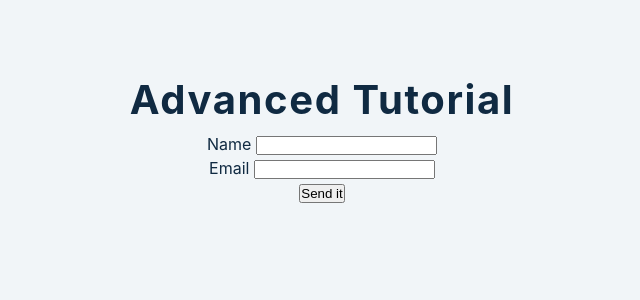
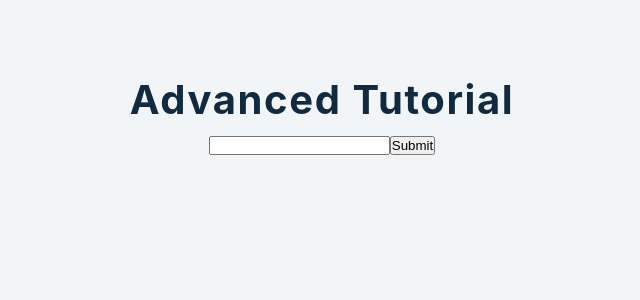
Before and after one commit to nihat-js/tutorial-2022-react, a React (Create React App) app: page / in a window 1280 px wide. Shown: the top 300 px of the page, without its empty margins (318-958 px from the left). Built offline with nearby package versions, Linux system fonts and the light colour scheme.

Commit message:
use Ref Basics

```diff
--- a/src/App.js
+++ b/src/App.js
@@ -1,11 +1,10 @@
 import React from 'react'
-import ControlledInputs from './tutorial/4-forms/setup/1-controlled-inputs'
-
+import UseRefBasics from './tutorial/5-useRef/setup/1-useRef-basics'
 function App() {
   return (
     <div className='container'>
       <h2>Advanced Tutorial</h2>
-      <ControlledInputs> </ControlledInputs>
+      <UseRefBasics> </UseRefBasics>
     </div>
   )
 }
--- a/src/tutorial/4-forms/setup/1-controlled-inputs.js
+++ b/src/tutorial/4-forms/setup/1-controlled-inputs.js
@@ -9,10 +9,23 @@ const ControlledInputs = () => {
 
   const [name, setName] = useState('')
   const [email, setEmail] = useState('')
+  const [people, setPeople] = useState([])
+
+
 
   const formHandler = (e) => {
     e.preventDefault();
-    console.log(name, )
+    if (name && email) {
+      const newPerson = { name: name, email: email }
+      setPeople(people => {
+        return [...people, newPerson]
+      })
+      setName('')
+      setEmail('')
+
+    } else {
+      console.log('Empty Problem')
+    }
   }
 
   return (
@@ -27,9 +40,17 @@ const ControlledInputs = () => {
           <input type='text' value={email} onChange={(e) => { setEmail(e.target.value) }} ></input>
         </div>
         <div className='form-group'>
-          <button type='submit'>  Send it   </button>
+          <button type='submit'>  Add Person  </button>
         </div>
       </form>
+      <div className='people'>
+        {people.map((person, index) => {
+          return <div className='item'>
+            <span> {person.name} </span>
+            <span> {person.email}  </span>
+          </div>
+        })}
+      </div>
     </>
   )
 };
--- a/src/tutorial/5-useRef/setup/1-useRef-basics.js
+++ b/src/tutorial/5-useRef/setup/1-useRef-basics.js
@@ -5,7 +5,20 @@ import React, { useEffect, useRef } from 'react';
 // target DOM nodes/elements
 
 const UseRefBasics = () => {
-  return <h2>useRef</h2>;
+
+  const nameRef = useRef(null)
+
+  const formHandle = (e) => {
+    e.preventDefault()
+    console.log(nameRef)
+  }
+
+  return <div>
+    <form onSubmit={formHandle}>
+      <input type='text' ref={nameRef} ></input>
+      <button > Submit  </button>
+    </form>
+  </div>
 };
 
 export default UseRefBasics;
```
